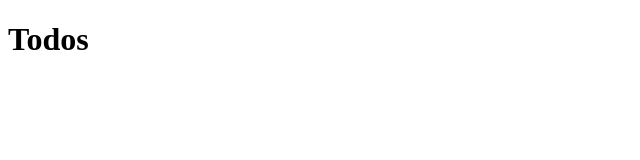
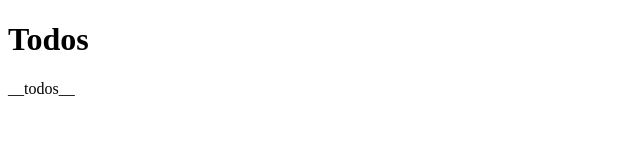
Before and after one commit to kristianfreeman/cloudflare-workers-todos, a plain HTML site: page public/index.html in a window 1280 px wide. Shown: the full height of the page, 0-640 px from the left. Drawn offline with Linux system fonts and the light colour scheme.

Commit message:
Add todos placeholder

```diff
--- a/public/index.html
+++ b/public/index.html
@@ -7,5 +7,8 @@
   </head>
   <body>
     <h1>Todos</h1>
+    <div>
+      __todos__
+    </div>
   </body>
 </html>
```
